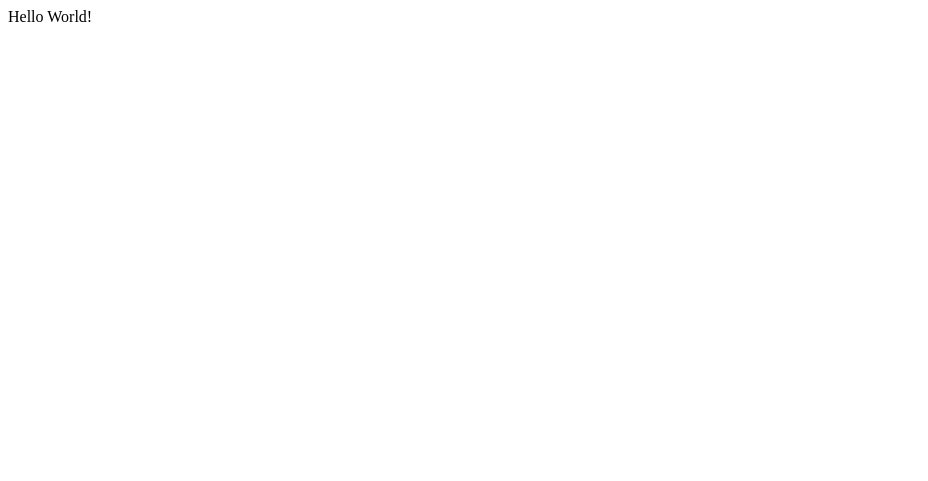
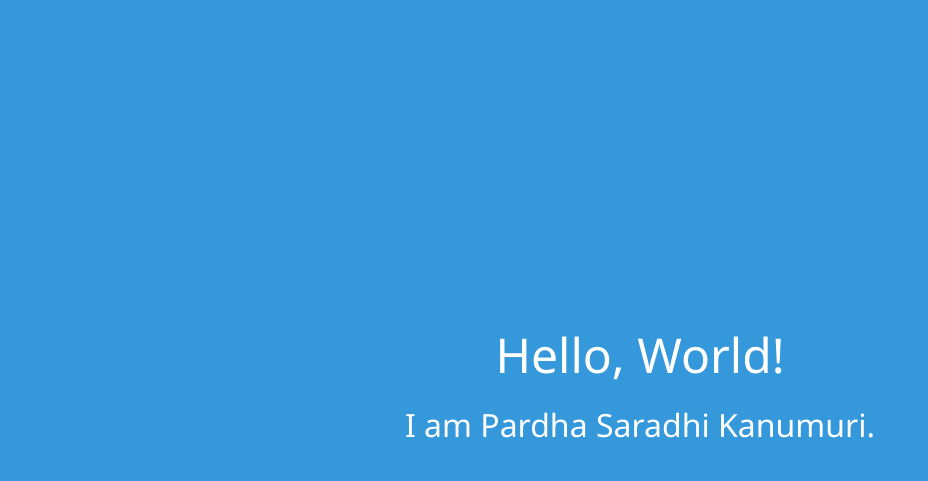
Before and after one commit to kpardhasaradhi/pardhasaradhi.github.io, a plain HTML site: page index.html in a window 1280 px wide. Shown: the whole page, without its empty margins (0-928 px from the left). Drawn offline with Linux system fonts and the light colour scheme.

Commit message:
Update index.html

```diff
--- a/index.html
+++ b/index.html
@@ -1,5 +1,50 @@
-<html>
-  <body>
-  Hello World!
-  </body>
+<!DOCTYPE html>
+<html lang="en">
+<head>
+  <meta charset="UTF-8">
+  <meta name="viewport" content="width=device-width, initial-scale=1.0">
+  <title>Creative Hello, World!</title>
+  <style>
+    body {
+      background-color: #3498db;
+      display: flex;
+      align-items: center;
+      justify-content: center;
+      height: 100vh;
+      margin: 0;
+      color: white;
+      font-family: 'Segoe UI', Tahoma, Geneva, Verdana, sans-serif;
+    }
+
+    #hello-container {
+      text-align: center;
+    }
+
+    #hello-text {
+      font-size: 3em;
+      margin: 0;
+    }
+
+    #world-text {
+      font-size: 2em;
+      margin-top: 0.5em;
+    }
+
+    #blink {
+      animation: blink 1s infinite;
+    }
+
+    @keyframes blink {
+      50% {
+        opacity: 0;
+      }
+    }
+  </style>
+</head>
+<body>
+  <div id="hello-container">
+    <p id="hello-text">Hello, <span id="blink">World!</span></p>
+    <p id="world-text">I am Pardha Saradhi Kanumuri.</p>
+  </div>
+</body>
 </html>
```
